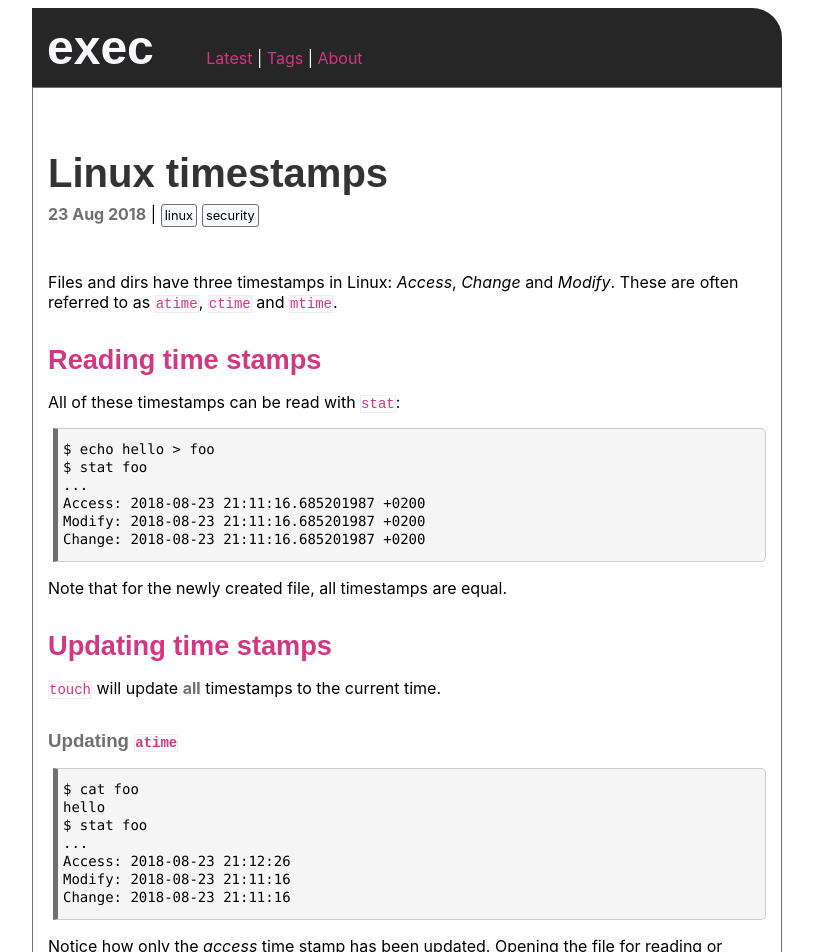
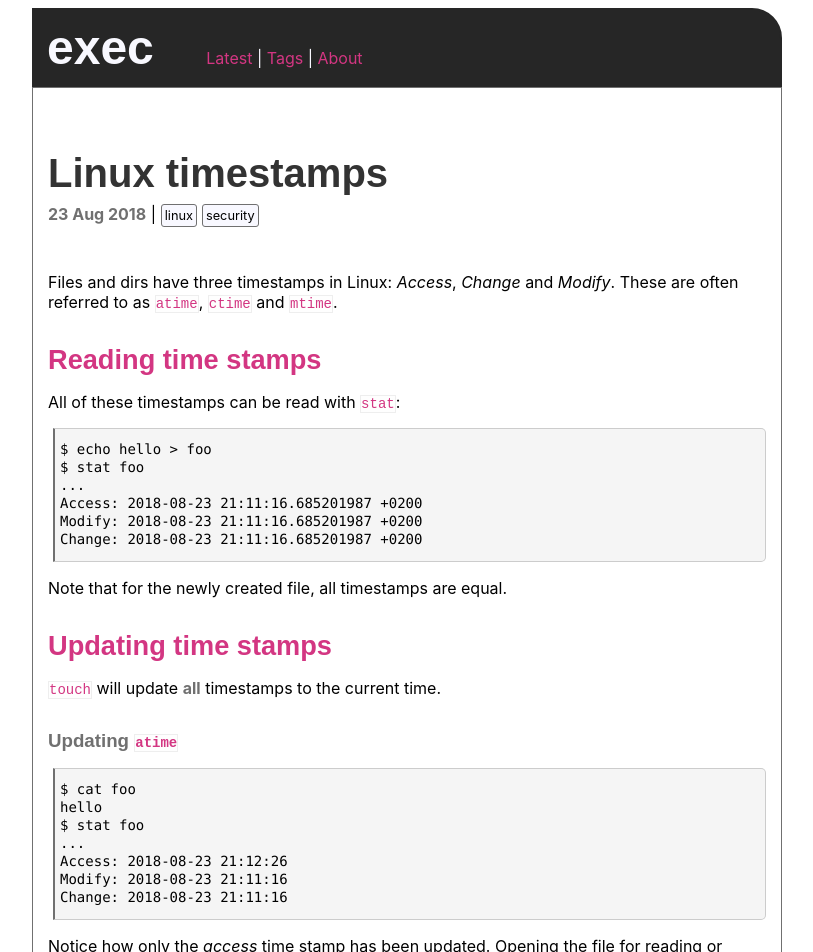
Before and after one commit to execas/execas.github.io, a Jekyll site: the page built from _posts/2018-08-23-linux-timestamps.md, in a window 1280 px wide. Shown: the top 952 px of the page, without its empty margins (233-1046 px from the left). Built offline with Jekyll 4.4.1, drawn with Linux system fonts in a browser that asks for light colours.

Commit message:
Update execas.css

```diff
--- a/css/execas.css
+++ b/css/execas.css
@@ -33,7 +33,7 @@ pre {
      padding-bottom: 12px;
      padding-top: 12px;
      border: 1px solid #ccc;
-     border-left: 5px solid #707070;
+     border-left: 2px solid #707070;
      white-space: pre;
      color:#000000;
      overflow: auto;
@@ -48,7 +48,7 @@ blockquote {
      padding-left: 5px;
      padding-bottom: 2px;
      padding-top: 2px;
-     border-left: 5px solid #dddddd;
+     border-left: 2px solid #dddddd;
      color:#000000;
 }
 
```
